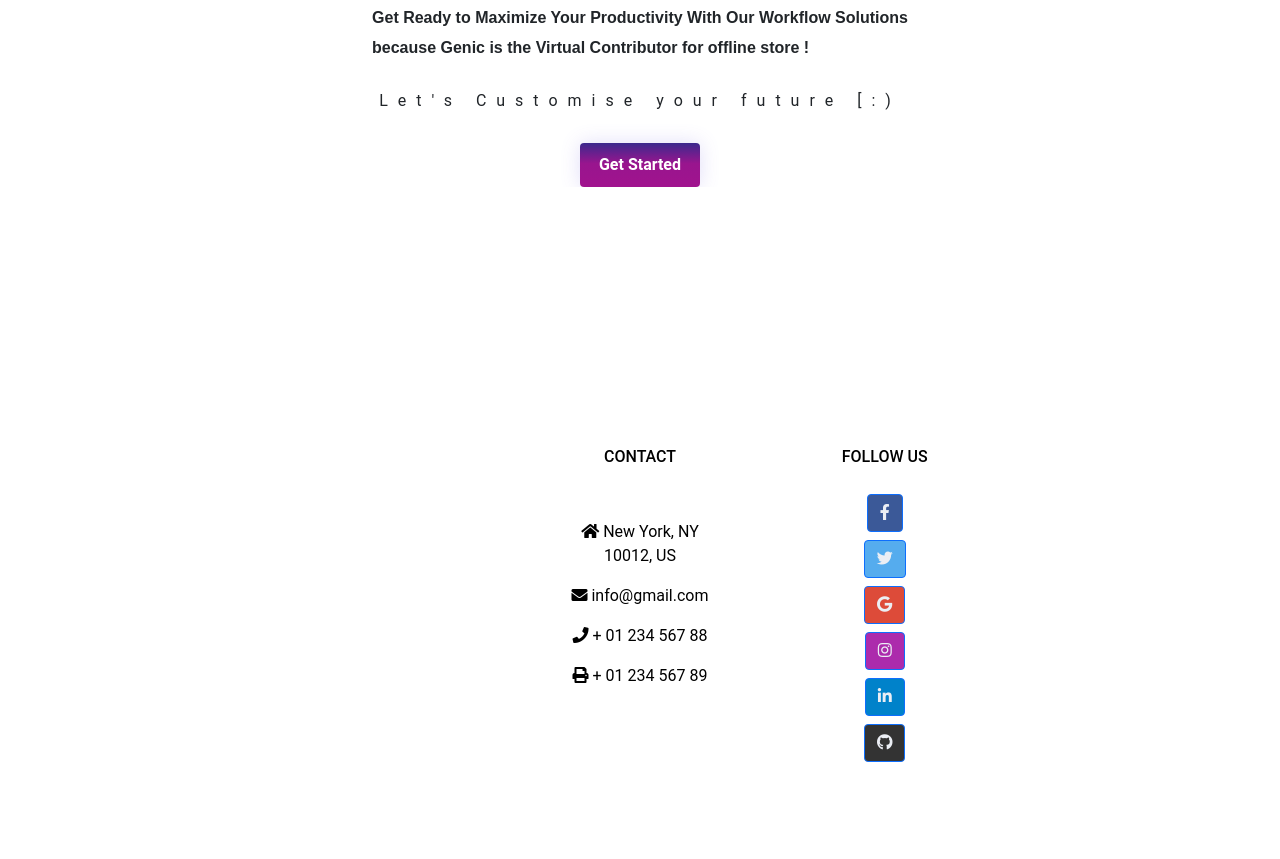
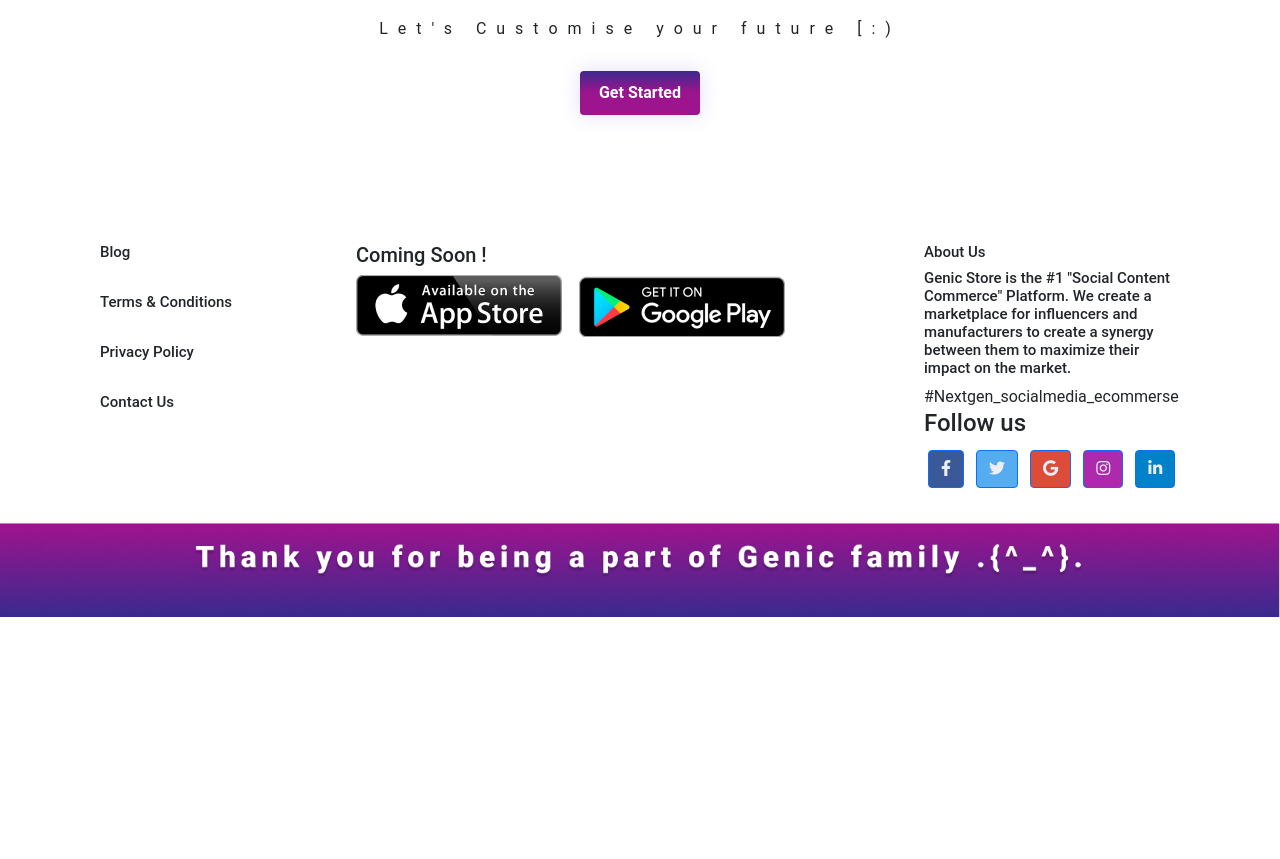
Before and after one commit to razzivofficial/Genic-Project, a plain HTML site: page Genic Store Project/HTML/index.html in a window 1280 px wide. Shown: the part 3261-4120 px from the top of the page. After the commit the page ends 3878 px from the top, so only its background shows below. Drawn offline with nearby package versions, Linux system fonts and the light colour scheme.

Commit message:
Footer social media icons added

```diff
--- a/Genic Store Project/CSS/style.css
+++ b/Genic Store Project/CSS/style.css
@@ -500,3 +500,9 @@ h1 {
   color: violet;
   text-align: center;
 }
+
+/* .social_media{
+  top: 100px;
+  left: 100px;
+  flex: auto;
+} */
--- a/Genic Store Project/HTML/index.html
+++ b/Genic Store Project/HTML/index.html
@@ -90,9 +90,6 @@ header section ends here -->
             <a class="navbar-brand" href="index.html">
                 <img src="images/logo.png" alt="genic logo" width="160">
             </a>
-
-
-
             <li class="item"><a href="index.html">Home</a></li>
             <li class="item"><a href="faq.html">FAQs</a></li>
             <!-- <li class="item has-submenu">
@@ -220,9 +217,6 @@ header section ends here -->
         </div>
     </div>
 
-    <br>
-    <br>
-    <br>
 
 
 
@@ -244,8 +238,7 @@ header section ends here -->
 
         <img style="overflow: false; width: 100%;" src="images/Group 228.png" alt="img">
     </div>
-
-    <div>
+    <footer>
         <img style="overflow: false; width: 100%;" src="images/Vector.png" alt="">
 
         <div style="display: flex; justify-content:center">
@@ -259,7 +252,6 @@ header section ends here -->
             <img class="img3" src="images/Group 534.png" alt="">
             <img class="img3" src="images/Group 535.png" alt="">
             <img class="img3" src="images/Group 536.png" alt="">
-
         </div>
     </div>
 
@@ -287,100 +279,12 @@ header section ends here -->
 
     </div>
     <!-- Remove the container if you want to extend the Footer to full width. -->
-    <div class="container">
+
         <!-- Footer -->
-        <footer class="text-center text-lg-start text-black" style="background-color: white">
-            <!-- Grid container -->
-            <div class="container p-4 pb-0">
-                <!-- Section: Links -->
-                <section class="">
-                    <!--Grid row-->
-                    <div class="row">
-                        <!-- Grid column
-                        <div class="col-md-3 col-lg-3 col-xl-3 mx-auto mt-3">
-                            <h6 class="text-uppercase mb-4 font-weight-bold">
-                                Company name
-                            </h6>
-                            <p>
-                                Here you can use rows and columns to organize your footer
-                                content. Lorem ipsum dolor sit amet, consectetur adipisicing
-                                elit.
-                            </p>
-                        </div>
-                        Grid column -->
+        <!-- <footer class="text-center text-lg-start text-black" style="background-color: white"> -->
+            <!-- <div class="container p-1"> -->
 
-                        <!-- <hr class="w-100 clearfix d-md-none" /> -->
-
-                        <!-- Grid column -->
-                        <div class="col-md-2 col-lg-2 col-xl-2 mx-auto mt-3">
-                            <!-- <h6 class="text-uppercase mb-4 font-weight-bold">Products</h6> -->
-                            <p>
-                                <a class="text-white">MDBootstrap</a>
-                            </p>
-                            <p>
-                                <a class="text-white">MDWordPress</a>
-                            </p>
-                            <p>
-                                <a class="text-white">BrandFlow</a>
-                            </p>
-                            <p>
-                                <a class="text-white">Bootstrap Angular</a>
-                            </p>
-                        </div>
-                        <!-- Grid column -->
-
-                        <hr class="w-100 clearfix d-md-none" />
-
-                        <!-- Grid column -->
-                        <hr class="w-100 clearfix d-md-none" />
-
-                        <!-- Grid column -->
-                        <div class="col-md-4 col-lg-3 col-xl-3 mx-auto mt-3">
-                            <h6 class="text-uppercase mb-4 font-weight-bold">Contact</h6>
-                            <p><i class="fas fa-home mr-3"></i> New York, NY 10012, US</p>
-                            <p><i class="fas fa-envelope mr-3"></i> info@gmail.com</p>
-                            <p><i class="fas fa-phone mr-3"></i> + 01 234 567 88</p>
-                            <p><i class="fas fa-print mr-3"></i> + 01 234 567 89</p>
-                        </div>
-                        <!-- Grid column -->
-
-                        <!-- Grid column -->
-                        <div class="col-md-3 col-lg-2 col-xl-2 mx-auto mt-3">
-                            <h6 class="text-uppercase mb-4 font-weight-bold">Follow us</h6>
-
-                            <!-- Facebook -->
-                            <a class="btn btn-primary btn-floating m-1" style="background-color: #3b5998" href="#!"
-                                role="button"><i class="fab fa-facebook-f"></i></a>
-
-                            <!-- Twitter -->
-                            <a class="btn btn-primary btn-floating m-1" style="background-color: #55acee" href="#!"
-                                role="button"><i class="fab fa-twitter"></i></a>
-
-                            <!-- Google -->
-                            <a class="btn btn-primary btn-floating m-1" style="background-color: #dd4b39" href="#!"
-                                role="button"><i class="fab fa-google"></i></a>
-
-                            <!-- Instagram -->
-                            <a class="btn btn-primary btn-floating m-1" style="background-color: #ac2bac" href="#!"
-                                role="button"><i class="fab fa-instagram"></i></a>
-
-                            <!-- Linkedin -->
-                            <a class="btn btn-primary btn-floating m-1" style="background-color: #0082ca" href="#!"
-                                role="button"><i class="fab fa-linkedin-in"></i></a>
-                            <!-- Github -->
-                            <a class="btn btn-primary btn-floating m-1" style="background-color: #333333" href="#!"
-                                role="button"><i class="fab fa-github"></i></a>
-                        </div>
-                    </div>
-                    <!--Grid row-->
-                </section>
-                <!-- Section: Links -->
-            </div>
-            <!-- Grid container -->
-        </footer>
-        <!-- Footer -->
-    </div>
-    <!-- End of .container -->
+        <!-- </footer> -->
 
     <div id="boxes">
         <div id="leftbox">
@@ -388,27 +292,49 @@ header section ends here -->
             <h3>Terms & Conditions</h3> <br>
             <h3>Privacy Policy</h3> <br>
             <h3>Contact Us</h3> <br>
-
         </div>
-
         <div id="middlebox">
-            <h3>Coming Soon ! </h2>
+            <h3>Coming Soon !</h2>
                 <img src="images/Group 237.png" alt="">
                 <!-- <h3>&copy; all rights reserved by Technogenic ...</h3> -->
         </div>
-
         <div id="rightbox">
             <h3>About Us</h3>
             <h3>Genic Store is the #1 "Social Content Commerce" Platform. We create a marketplace for influencers and
                 manufacturers to create a synergy between them to maximize their impact on the market.
             </h3>
             <span>#Nextgen_socialmedia_ecommerse</span>
+            <div>
+                <h4>Follow us</h4>
+                <!-- Facebook -->
+                <a class="btn btn-primary btn-floating m-1" style="background-color: #3b5998" href="#!"
+                    role="button"><i class="fab fa-facebook-f"></i></a>
 
+                <!-- Twitter -->
+                <a class="btn btn-primary btn-floating m-1" style="background-color: #55acee" href="#!"
+                    role="button"><i class="fab fa-twitter"></i></a>
+
+                <!-- Google -->
+                <a class="btn btn-primary btn-floating m-1" style="background-color: #dd4b39" href="#!"
+                    role="button"><i class="fab fa-google"></i></a>
+
+                <!-- Instagram -->
+                <a class="btn btn-primary btn-floating m-1" style="background-color: #ac2bac" href="#!"
+                    role="button"><i class="fab fa-instagram"></i></a>
+
+                <!-- Linkedin -->
+                <a class="btn btn-primary btn-floating m-1" style="background-color: #0082ca" href="#!"
+                    role="button"><i class="fab fa-linkedin-in"></i></a>
+                <!-- Github
+                <a class="btn btn-primary btn-floating m-1" style="background-color: #333333" href="#!"
+                    role="button"><i class="fab fa-github"></i></a>-->
+            </div>
         </div>
     </div>
     <div>
         <img style="overflow: false; width: 100%;" src="images/Group 236.png" alt="">
     </div>
+</footer>
     <script src="../JS/main.js"></script>
 </body>
 
```
